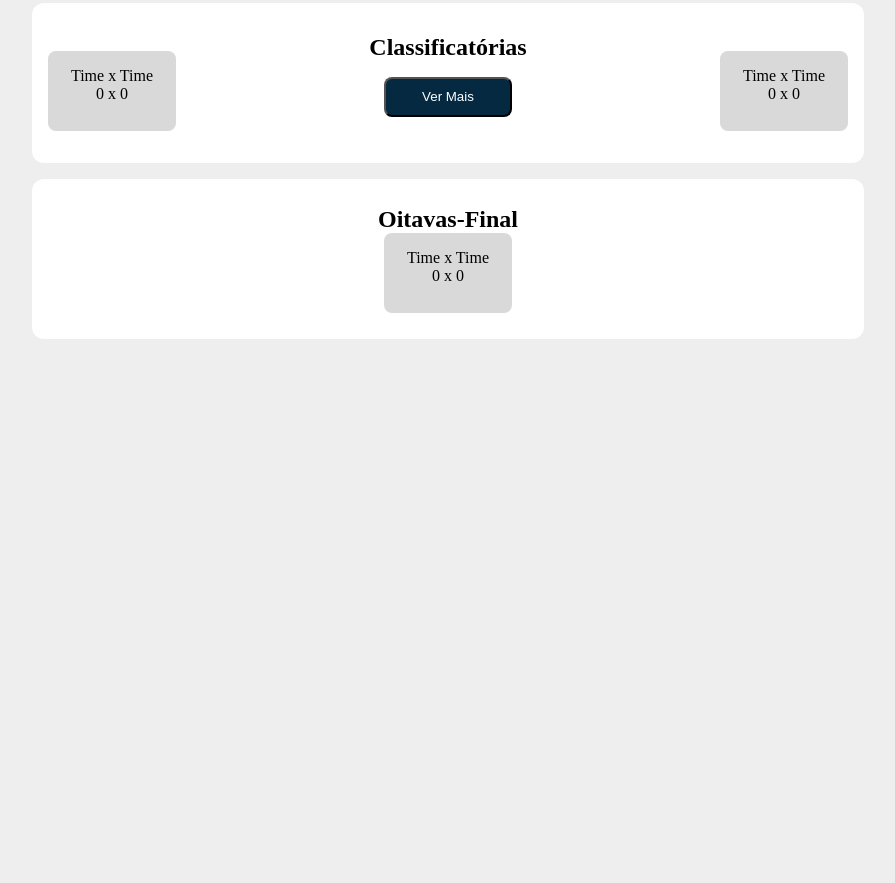
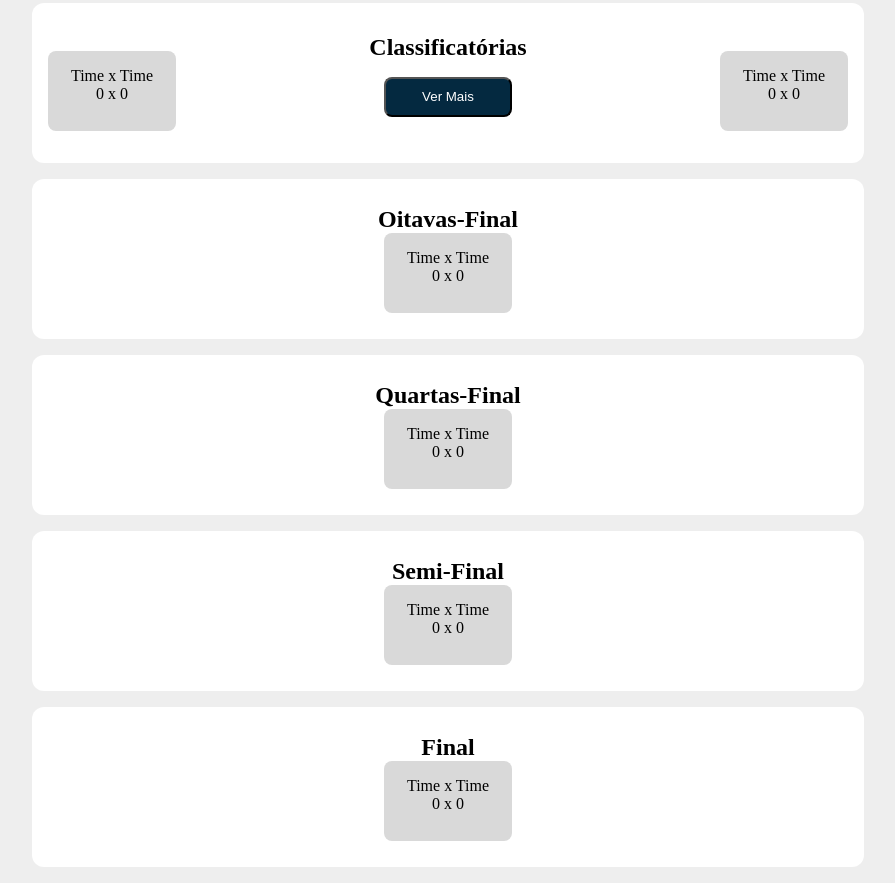
Before and after one commit to ruandqm/cup-center, a website: page pages/Games/france/index.html in a window 1280 px wide. Shown: the part 387-1270 px from the top of the page, without its empty margins (192-1087 px from the left). Before the commit the page ends 800 px from the top, so only its background shows below. Drawn offline with Linux system fonts and the light colour scheme; no server answers.

Commit message:
Adicionando novas páginas de jogos

```diff
--- a/pages/Games/france/index.html
+++ b/pages/Games/france/index.html
@@ -21,11 +21,11 @@
                     <li>Home</li>
                 </a>
 
-                <a href="../../Games/argentina/index.html">
+                <a href="../../Games/Franca/index.html">
                     <li>Jogos</li>
                 </a>
 
-                <a href="../../register/index.html">
+                <a href="../../Register/index.html">
                     <li>Cadastro</li>
                 </a>
             </ul>
@@ -37,8 +37,8 @@
     </header>
 
     <main>
-        <div class="MainContent">
-            <a class="NavigationLink" href="../argentina/index.html">Anterior</a>
+       <div class="MainContent">
+            <a class="NavigationLink" href="">Anterior</a>
             <section class="navegationGames">
                 <div class="selectionInformation">
                     <img src="../../../assets/img/france.png" alt="" />
@@ -115,6 +115,54 @@
             </div>
         </section>
 
+        <section class="finalGames">
+            <h1 id="Fase">Quartas-Final</h1>
+            <div class="Finalgame">
+                <div>
+                    <span class="timeA">Time</span>
+                    <span>x</span>
+                    <span class="timeB">Time</span>
+                </div>
+                <div>
+                    <span class="golA">0</span>
+                    <span>x</span>
+                    <span class="golB">0</span>
+                </div>
+            </div>
+        </section>
+
+        <section class="finalGames">
+            <h1 id="Fase">Semi-Final</h1>
+            <div class="Finalgame">
+                <div>
+                    <span class="timeA">Time</span>
+                    <span>x</span>
+                    <span class="timeB">Time</span>
+                </div>
+                <div>
+                    <span class="golA">0</span>
+                    <span>x</span>
+                    <span class="golB">0</span>
+                </div>
+            </div>
+        </section>
+
+        <section class="finalGames">
+            <h1 id="Fase">Final</h1>
+            <div class="Finalgame">
+                <div>
+                    <span class="timeA">Time</span>
+                    <span>x</span>
+                    <span class="timeB">Time</span>
+                </div>
+                <div>
+                    <span class="golA">0</span>
+                    <span>x</span>
+                    <span class="golB">0</span>
+                </div>
+            </div>
+        </section>
+
     </main>
     <script src="./script.js"></script>
 </body>
--- a/pages/Games/france/script.js
+++ b/pages/Games/france/script.js
@@ -24,6 +24,10 @@ fetch("https://apigenerator.dronahq.com/api/zs9PYAhn/jogos")
     return data.json();
 })
     .then((data) => {
+    const franceGames = data.filter((item) => {
+        return item.timeA === 'França' || item.timeB === 'França';
+    });
+    console.log(franceGames);
     const games = data.filter((element) => {
         if (element.timeA === "França" || element.timeB === "França") {
             return element;
--- a/pages/Games/france/script.ts
+++ b/pages/Games/france/script.ts
@@ -41,6 +41,11 @@ fetch("https://apigenerator.dronahq.com/api/zs9PYAhn/jogos")
   })
 
   .then((data) => {
+    const franceGames = data.filter((item: any) => {
+      return item.timeA === 'França' || item.timeB === 'França'
+    })
+
+    console.log(franceGames)
     const games = data.filter((element: TeamData) => {
       if (element.timeA === "França" || element.timeB === "França") {
         return element
```
